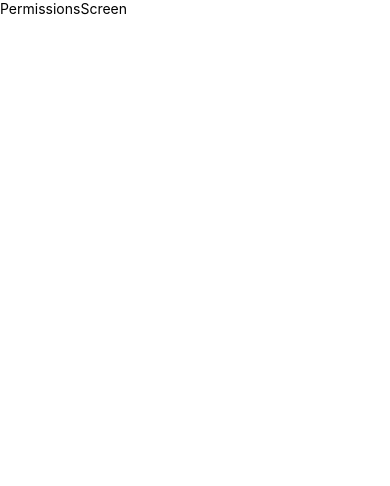
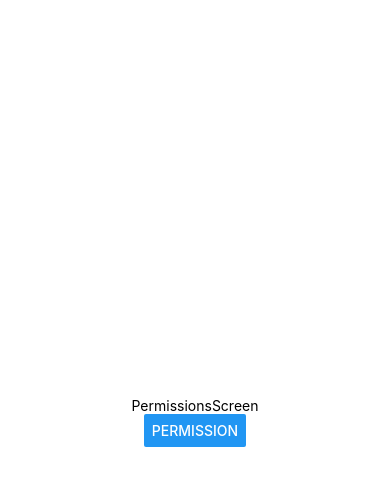
Before and after one commit to DarkRose73/RN-RoutesApp, a React Native app: screen /PermissionsScreen in a window 390 px wide. Shown: the top 486 px of the page. Built offline with nearby package versions, Linux system fonts and the light colour scheme.

Commit message:
ask for permissions

```diff
--- a/package.json
+++ b/package.json
@@ -16,6 +16,7 @@
     "react": "18.1.0",
     "react-native": "0.70.6",
     "react-native-gesture-handler": "^2.9.0",
+    "react-native-permissions": "^3.6.1",
     "react-native-safe-area-context": "^4.5.0",
     "react-native-screens": "^3.19.0",
     "react-native-vector-icons": "^9.2.0"
--- a/src/navigator/Navigator.tsx
+++ b/src/navigator/Navigator.tsx
@@ -11,8 +11,8 @@
         headerShown: false,
         cardStyle: {backgroundColor: 'white'},
       }}>
+      <Stack.Screen name="PermissionsScreen" component={PermissionsScreen} />
       <Stack.Screen name="MapScreen" component={MapScreen} />
-      <Stack.Screen name="PermissionsScreen" component={PermissionsScreen} />
     </Stack.Navigator>
   );
 };
--- a/src/screens/PermissionsScreen.tsx
+++ b/src/screens/PermissionsScreen.tsx
@@ -1,10 +1,39 @@
-import {View, Text} from 'react-native';
+import {View, Text, StyleSheet, Button, Platform} from 'react-native';
 import React from 'react';
+import {
+  check,
+  PERMISSIONS,
+  PermissionStatus,
+  request,
+} from 'react-native-permissions';
 
 export const PermissionsScreen = () => {
+  const checkLocationPermission = async () => {
+    let permissionStatus: PermissionStatus;
+
+    if (Platform.OS === 'ios') {
+      permissionStatus = await request(PERMISSIONS.IOS.LOCATION_WHEN_IN_USE);
+    } else {
+      permissionStatus = await request(
+        PERMISSIONS.ANDROID.ACCESS_FINE_LOCATION,
+      );
+    }
+
+    console.log({permissionStatus});
+  };
+
   return (
-    <View>
+    <View style={styles.container}>
       <Text>PermissionsScreen</Text>
+      <Button title="Permission" onPress={checkLocationPermission} />
     </View>
   );
 };
+
+const styles = StyleSheet.create({
+  container: {
+    flex: 1,
+    justifyContent: 'center',
+    alignItems: 'center',
+  },
+});
```
Also changed, not shown: 3 other files (tests, documents, lock files or other folders).
